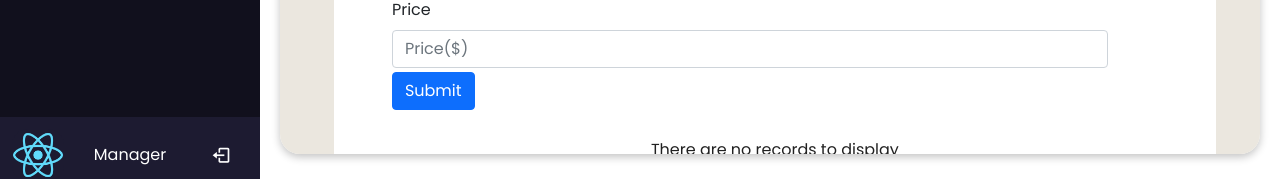
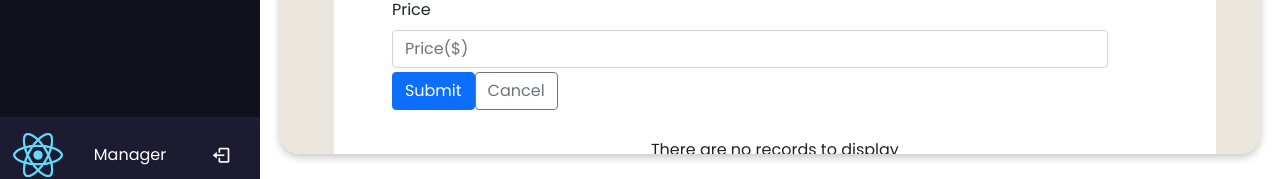
Before and after one commit to kendricktty/simplylogs, a React (Create React App) app in the folder inventoryapp-frontend/: page /inventory in a window 1280 px wide. Both pictures are taken after typing "Sample" into the empty fields and a click on the button "Add +". Shown: the part 607-786 px from the top of the page. Built offline with nearby package versions, Linux system fonts and the light colour scheme.

Commit message:
added cancel button to add form and clicking Add+ toggles showForm

```diff
--- a/inventoryapp-frontend/src/components/InventoryUtilityBar.js
+++ b/inventoryapp-frontend/src/components/InventoryUtilityBar.js
@@ -23,7 +23,7 @@ export default function InventoryUtilityBar(props) {
   function addButtonPressed() {
     console.log(showForm);
     console.log("Pressed");
-    setForm(true);
+    setForm(!showForm);
   }
 
   return (
@@ -107,6 +107,14 @@ export default function InventoryUtilityBar(props) {
           >
             Submit
           </Button>
+          <Button
+            variant="outline-secondary"
+            onClick={() => {
+              setForm(false);
+            }}
+          >
+            Cancel
+          </Button>
         </Form>
       ) : null}
     </div>
```
